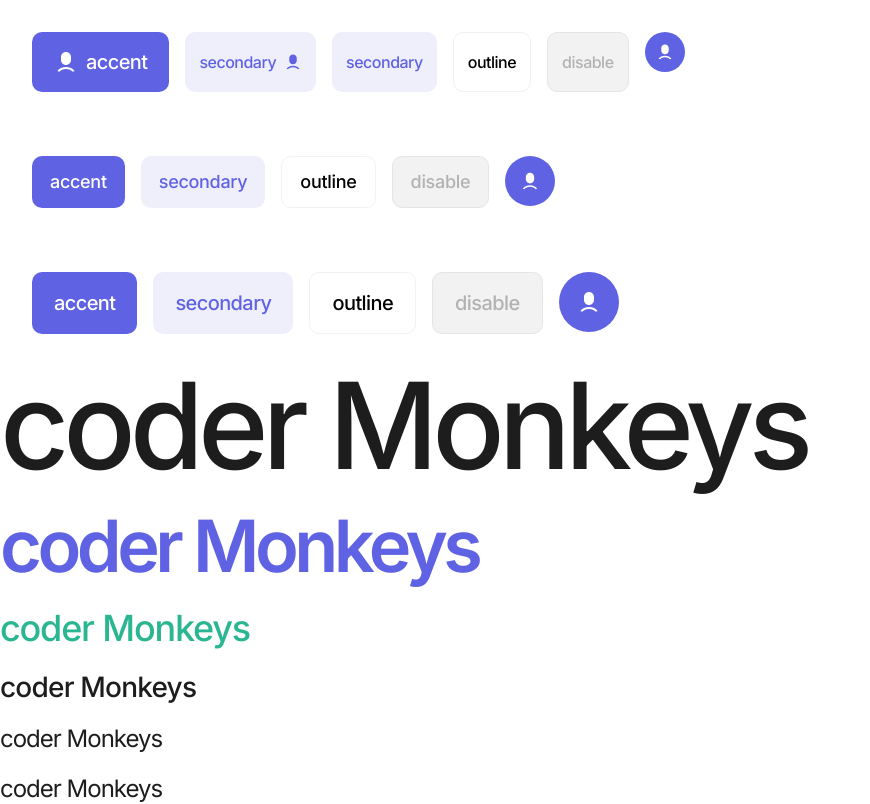
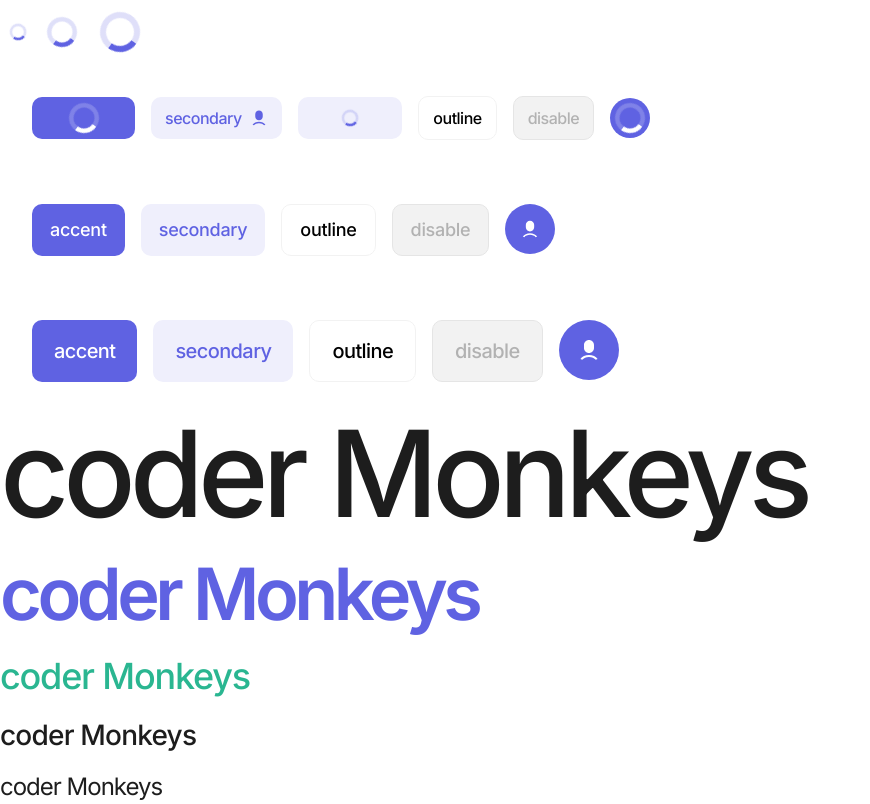
Before and after one commit to arrieldongo/FIRST-REACT-PROJECT, a Next.js app: page / in a window 1280 px wide. Shown: the top 804 px of the page, without its empty margins (0-870 px from the left). Built offline with nearby package versions, Linux system fonts and the light colour scheme.

Commit message:
ajouter de l'indicateur de chargement dans le composant boutton

```diff
--- a/src/pages/index.tsx
+++ b/src/pages/index.tsx
@@ -1,5 +1,6 @@
 import { Seo } from "@/ui/component/seo/seo";
 import { Button } from "@/ui/design-system/button/button";
+import { Spinner } from "@/ui/design-system/spinner/spinner";
 import { Typographie } from "@/ui/design-system/typographie/typographie";
 import { Inter } from "next/font/google";
 import {  RiUser6Fill } from "react-icons/ri";
@@ -11,14 +12,21 @@
 
     <Seo title="first app react" description="content"/>
 
-    <div className="flex item-center gap-4 p-8">
-      <Button size="large" variant="accent" icon={{icon: RiUser6Fill }} iconPosition="left"> accent </Button>
-      <Button size="samll" variant="secondary" icon={{icon: RiUser6Fill }} > secondary </Button>
-      <Button size="samll" variant="secondary" > secondary </Button>
-      <Button size="samll" variant="outline"> outline </Button>
-      <Button size="samll" variant="disable" disabled> disable </Button>
+    <div className="flex items-center gap-4 p-2">
+      <Spinner size="small"/>
+      <Spinner/>
+      <Spinner size="large"/>
+    </div>
 
-      <Button size="samll" variant="ico" icon={{icon: RiUser6Fill }}/>
+
+    <div className="flex items-center gap-4 p-8">
+      <Button isLoading size="small" variant="accent" icon={{icon: RiUser6Fill }} iconPosition="left"> accent </Button>
+      <Button size="small" variant="secondary" icon={{icon: RiUser6Fill }} > secondary </Button>
+      <Button isLoading size="small" variant="secondary" > secondary </Button>
+      <Button size="small" variant="outline"> outline </Button>
+      <Button size="small" variant="disable" disabled> disable </Button>
+
+      <Button isLoading size="small" variant="ico" icon={{icon: RiUser6Fill }}/>
     </div>
 
     <div className="flex item-center gap-4 p-8">
--- a/src/ui/design-system/button/button.tsx
+++ b/src/ui/design-system/button/button.tsx
@@ -1,9 +1,10 @@
 import { IconProps } from "@/types/iconProps";
 import clsx from "clsx";
+import { Spinner } from "../spinner/spinner";
 
 interface props {
 
-  size?: "samll" | "medium" |"large";
+  size?: "small" | "medium" |"large";
   variant?: "accent" | "secondary" |"outline"| "disable" |"ico";
   icon?:IconProps;
   iconTheme?: "accent" | "secondary" |"gray";
@@ -59,7 +60,7 @@
   }
 
   switch (size) {
-    case "samll":
+    case "small":
       sizeStyles= `text-caption_3 font-medium ${
         variant === "ico" ? "flex items-center justify-center w-[40px] h-[40px]" : "px-[14px] py-[12px]"
       }`;
@@ -88,10 +89,24 @@
     <>
       <button
         type="button"
-        className= {clsx(variantStyles, sizeStyles, icoSize,"")}
+        className= {clsx(variantStyles, sizeStyles, icoSize, isLoading && "cursor-wait", "relative")}
         onClick={() => console.log("click")}
         disabled={disabled}
       >
+
+        {isLoading && (
+
+          <div className="absolute inset-0 flex items-center justify-center">
+            {variant === "accent" || variant === "ico" ?
+              (<Spinner variant="white"/>)
+            :(
+              <Spinner size="small"/>)}
+          </div>
+
+        )}
+
+        <div className= {clsx(isLoading && "invisible")}>
+
           {icon && variant === "ico" ? (
             <icon.icon size={icoSize}/>
           ) : (
@@ -106,6 +121,7 @@
             )}
           </div>)}
 
+        </div>
       </button>
     </>
   );
--- /dev/null
+++ b/src/ui/design-system/spinner/spinner.tsx
@@ -0,0 +1,46 @@
+import clsx from "clsx";
+import { CgSpinner } from "react-icons/cg";
+
+interface props {
+  size?: "small" | "medium" |"large";
+  variant?: "primary" | "white";
+}
+
+export const Spinner = ({
+  size = "medium",
+  variant= "primary"
+}:props) => {
+  let variantStyles: string ="", sizeStyles: string= "";
+
+  switch (size) {
+    case "small":
+      sizeStyles =  "w-5 h-5";
+      break;
+
+    case "medium": //default
+      sizeStyles =  "w-9 h-9";
+      break;
+
+    case "large":
+      sizeStyles =  "w-12 h-12";
+      break;
+
+  }
+
+  switch (variant) {
+    case "primary": //default
+      variantStyles =  "text-primary";
+      break;
+
+    case "white":
+      variantStyles =  "text-white";
+      break;
+  }
+
+    return (
+
+        <CgSpinner className={clsx(sizeStyles, variantStyles, "animate-spin")} />
+
+    );
+
+}
```
Lines whose indentation alone changed are shown as unchanged.
